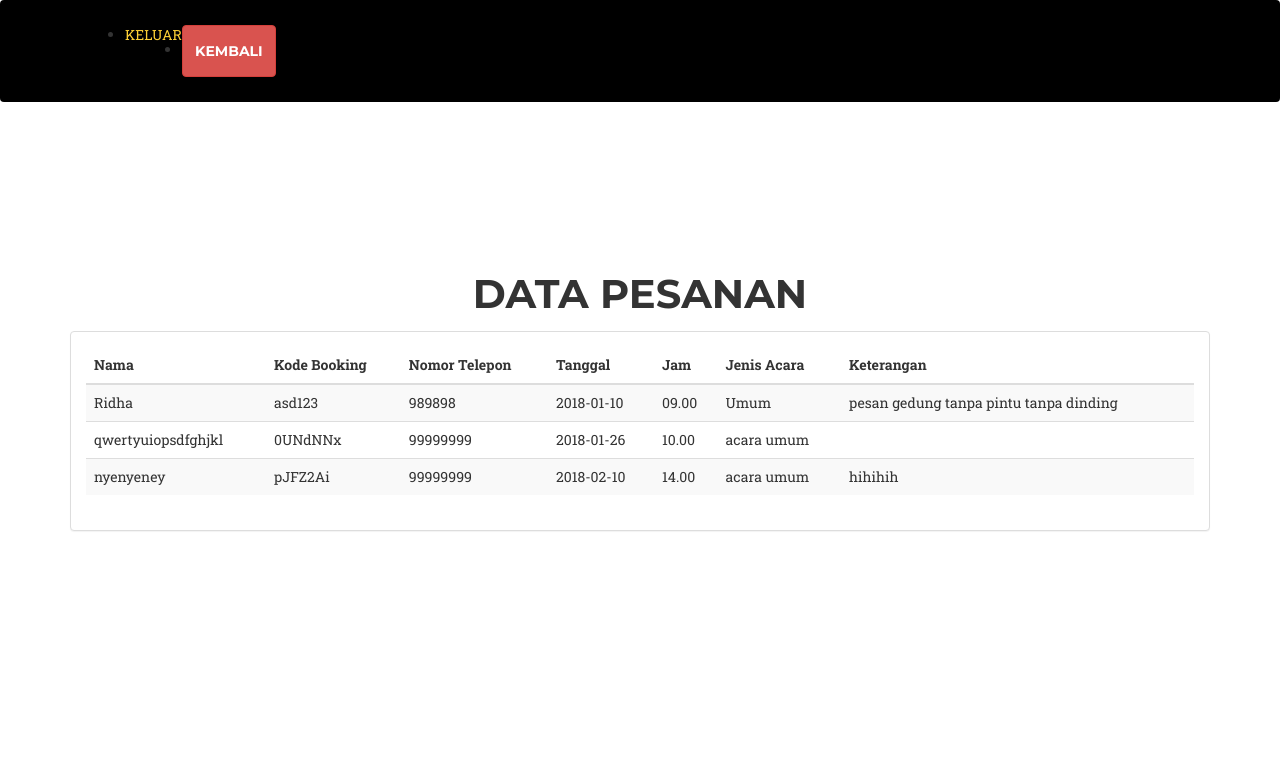
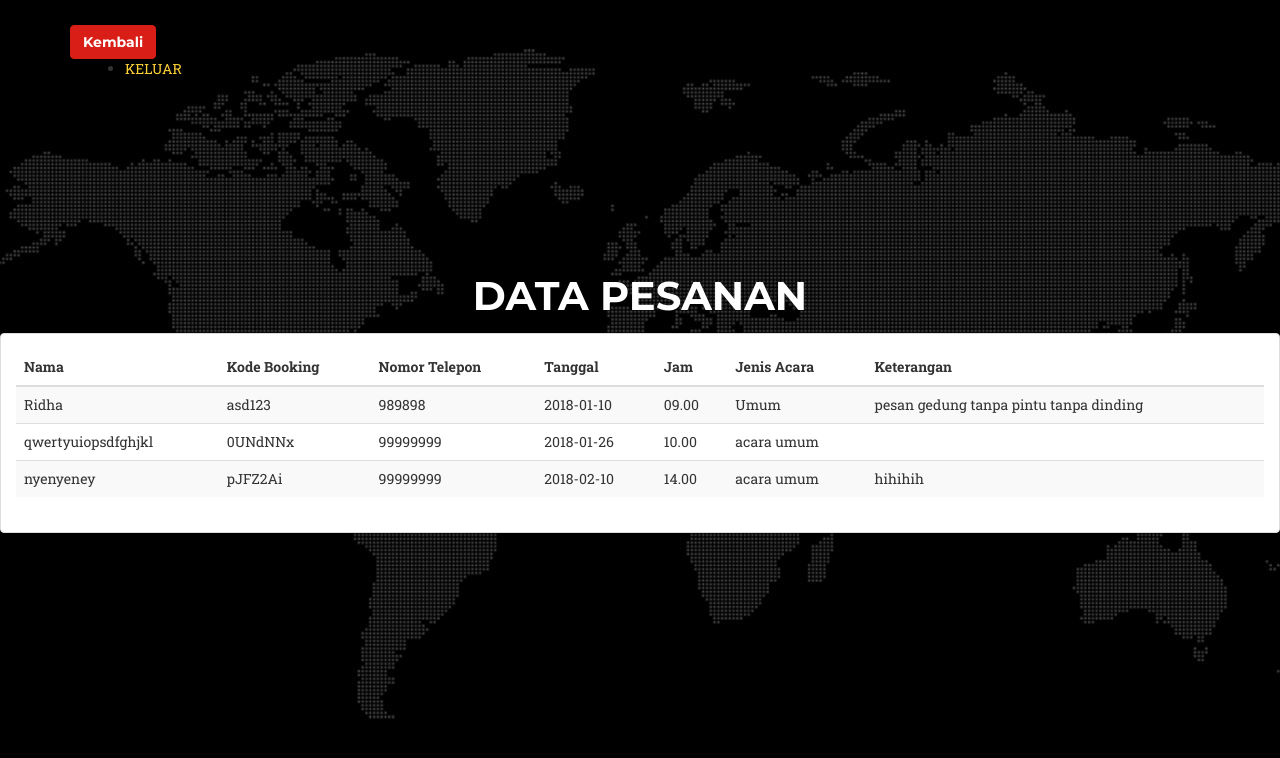
Before and after one commit to salsapr/ProjectWork, a CodeIgniter app: page /ProjectWork/admin/data_pesanan in a window 1280 px wide. Shown: the top 758 px of the page. Run offline with CodeIgniter, Linux system fonts and the light colour scheme; a user stored in the database is signed in; data comes from the database, SQL or seed files in the repository; some libraries are stand-ins or nearby versions; some web fonts are replaced.

Commit message:
Fixing Admin View

```diff
--- a/application/views/data_pembayaran_view.php
+++ b/application/views/data_pembayaran_view.php
@@ -24,11 +24,11 @@
     <link href="<?php echo base_url(); ?>assets/css/agency.css" rel="stylesheet">
 
   </head>
-  <body id="page-top" style="background-image: url('<?php echo base_url();?>assets/img/header-fix.jpg')">
+  <body id="page-top" style="background-image: url('<?php echo base_url();?>assets/img/bismillah.jpg')">
     <!-- Navigation -->
     <nav class="navbar navbar-expand-lg navbar-dark fixed-top" id="mainNav">
       <div class="container">
-        <a href="<?php echo base_url(); ?>admin/data_transaksi_pesanan/" class="btn btn-md btn-danger">Kembali</a>
+        <a href="<?php echo base_url(); ?>admin/data_transaksi_pesanan/" class="btn btn-md btn-primary">Kembali</a>
 
         <div class="collapse navbar-collapse" id="navbarResponsive">
           <ul class="navbar-nav text-uppercase ml-auto">
@@ -50,7 +50,7 @@
                 }
             ?>
     <section id="admin_view">
-      <div class="container">
+      <div class="container" style="color: white;">
         <div class="row">
           <div class="col-lg-12 text-center">
             <h2 class="section-heading text-uppercase">Data Pembayaran</h2>
--- a/application/views/data_pesanan_view.php
+++ b/application/views/data_pesanan_view.php
@@ -26,15 +26,16 @@
   </head>
   <body id="page-top">
     <!-- Navigation -->
-    <nav class="navbar navbar-expand-lg navbar-dark fixed-top" id="mainNav" style="background-color: black">
+  <body id="page-top" style="background-image: url('<?php echo base_url();?>assets/img/bismillah.jpg')">
+    <!-- Navigation -->
+    <nav class="navbar navbar-expand-lg navbar-dark fixed-top" id="mainNav">
       <div class="container">
+        <a href="<?php echo base_url(); ?>admin/data_transaksi_pesanan/" class="btn btn-md btn-primary">Kembali</a>
+
         <div class="collapse navbar-collapse" id="navbarResponsive">
           <ul class="navbar-nav text-uppercase ml-auto">
             <li class="nav-item">
               <a class="js-scroll-trigger" href="<?php echo base_url(); ?>admin/logout">Keluar</a>
-            </li>
-            <li class="nav-item">
-                <a href="<?php echo base_url(); ?>admin/data_transaksi_pesanan/" class="btn btn-md btn-danger">Kembali</a>
             </li>
           </ul>
         </div>
@@ -51,7 +52,7 @@
                 }
             ?>
     <section id="admin_view">
-      <div class="container">
+      <div class="container" style="color: white;>
         <div class="row">
           <div class="col-lg-12 text-center">
             <h2 class="section-heading text-uppercase">Data Pesanan</h2>
```
Also changed, not shown: application/views/admin_view.php (+5 -4 lines), assets/img/bismillah.JPG (added).
